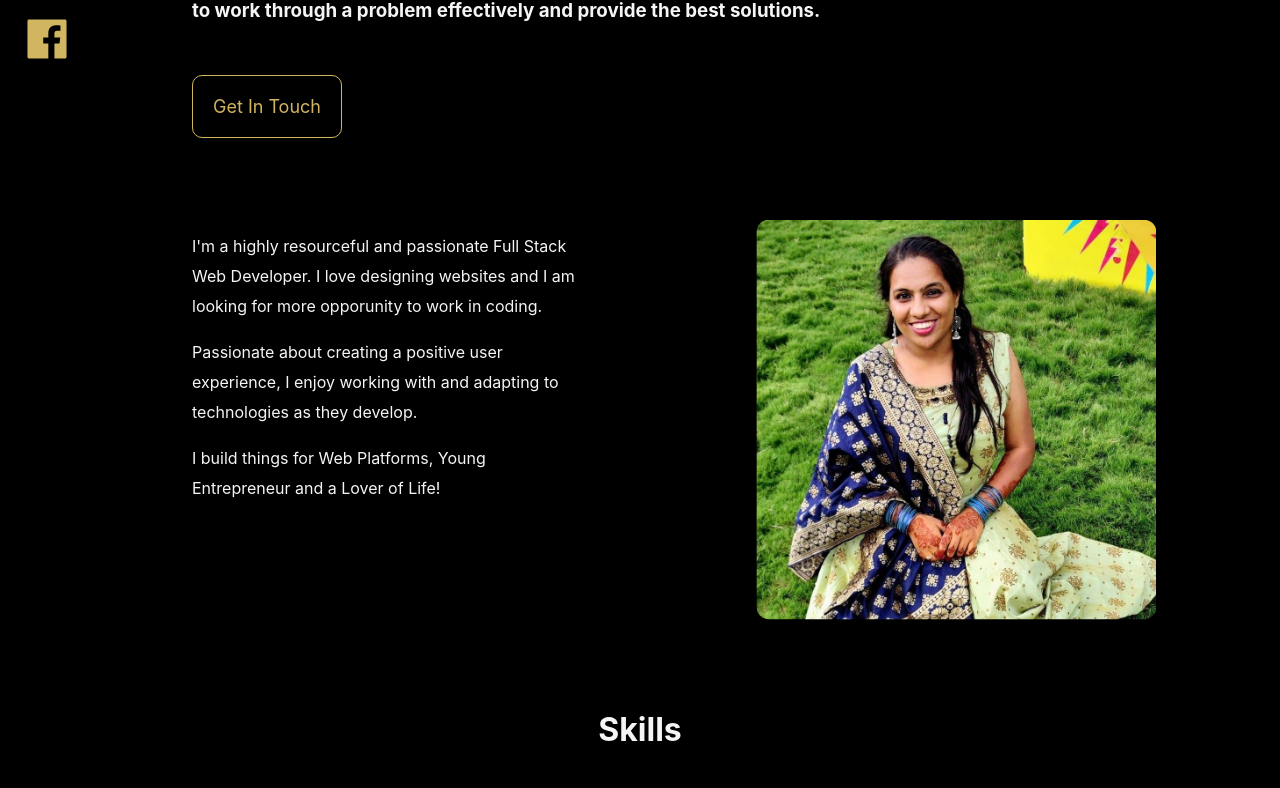
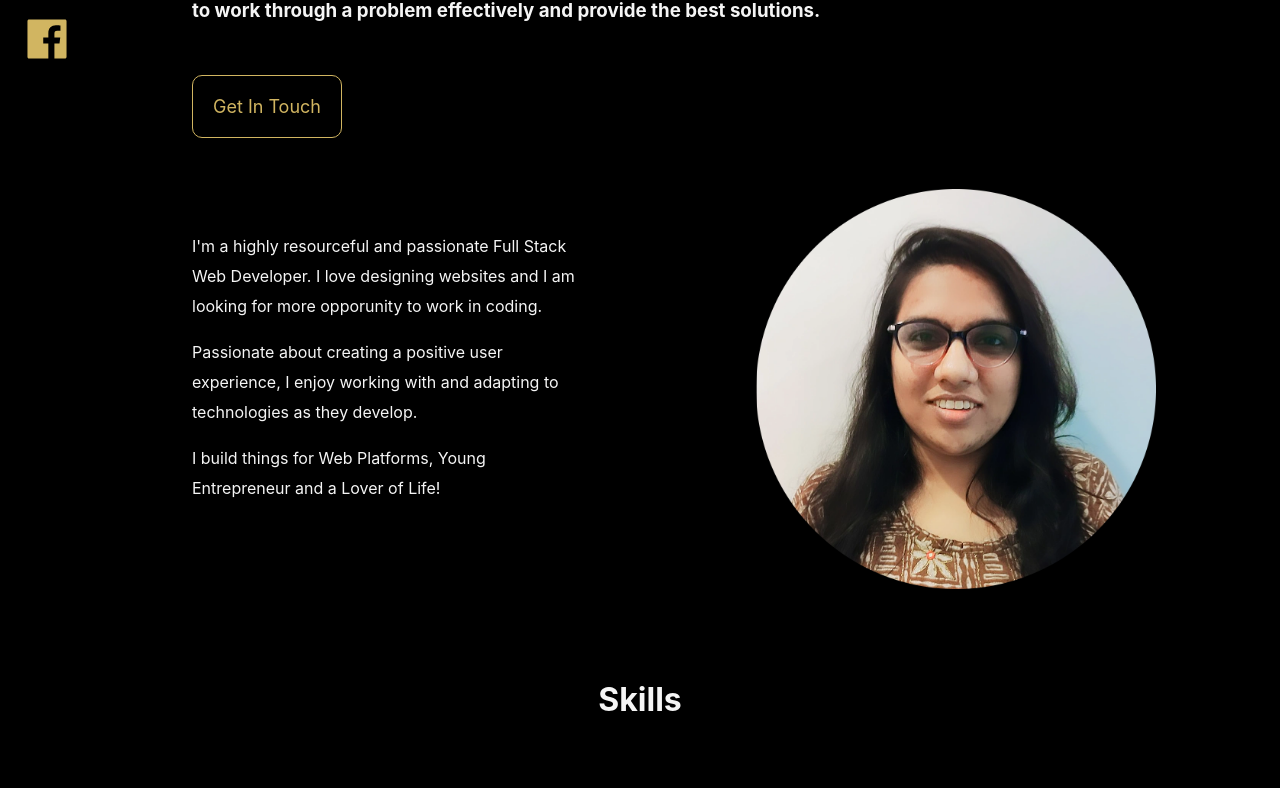
Before and after one commit to MeeraMendhe/portfolio, a React (Create React App) app: page / in a window 1280 px wide. Shown: the part 548-1336 px from the top of the page. Built offline with nearby package versions, Linux system fonts and the light colour scheme.

Commit message:
upload new image

```diff
--- a/src/Components/About/About.jsx
+++ b/src/Components/About/About.jsx
@@ -1,6 +1,6 @@
 import React from 'react'
 import styled from "./About.module.css"
-import img from "../files/dp.jpeg"
+import img from "../files/IMG_20220202_182445_640-modified.png"
 
 const About = () => {
   return (
--- a/src/Components/About/About.module.css
+++ b/src/Components/About/About.module.css
@@ -19,7 +19,6 @@
   height: 400px;
   border-radius: 20px;
   margin-left: 45%;
-  margin-top: 8%;
 }
 .top{
   margin-top: 50px;
--- a/src/Components/Contact/Contact.jsx
+++ b/src/Components/Contact/Contact.jsx
@@ -65,7 +65,7 @@ const Contact = () => {
           required
         />
       </div>
-      <button type="submit" onClick={handleClick} className={styled.btn}>
+      <button  type="submit" onClick={handleClick} className={styled.btn}>
         Send Message
       </button>
       <Modal className={styled.background} isOpen={isOpen}>
```
Also changed, not shown: src/Components/files/IMG_20220202_182445_640-modified.png (added).
